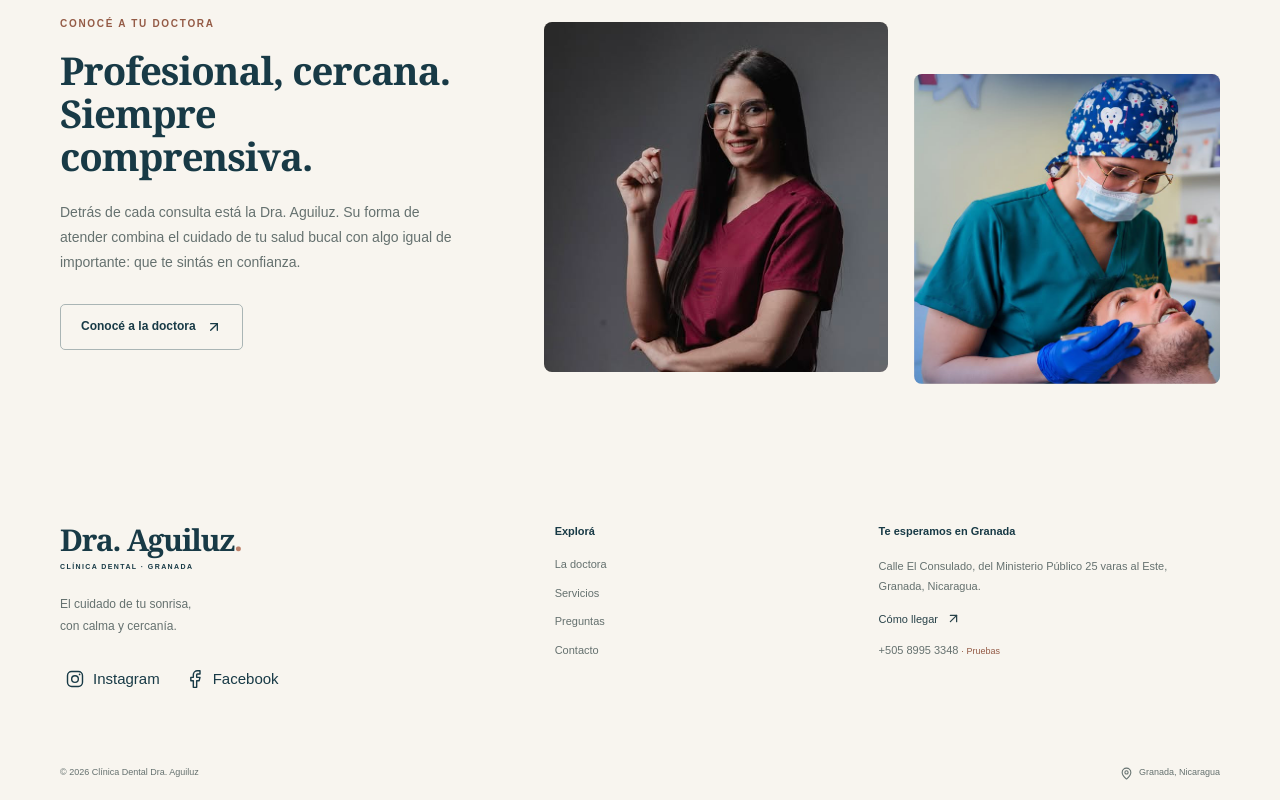
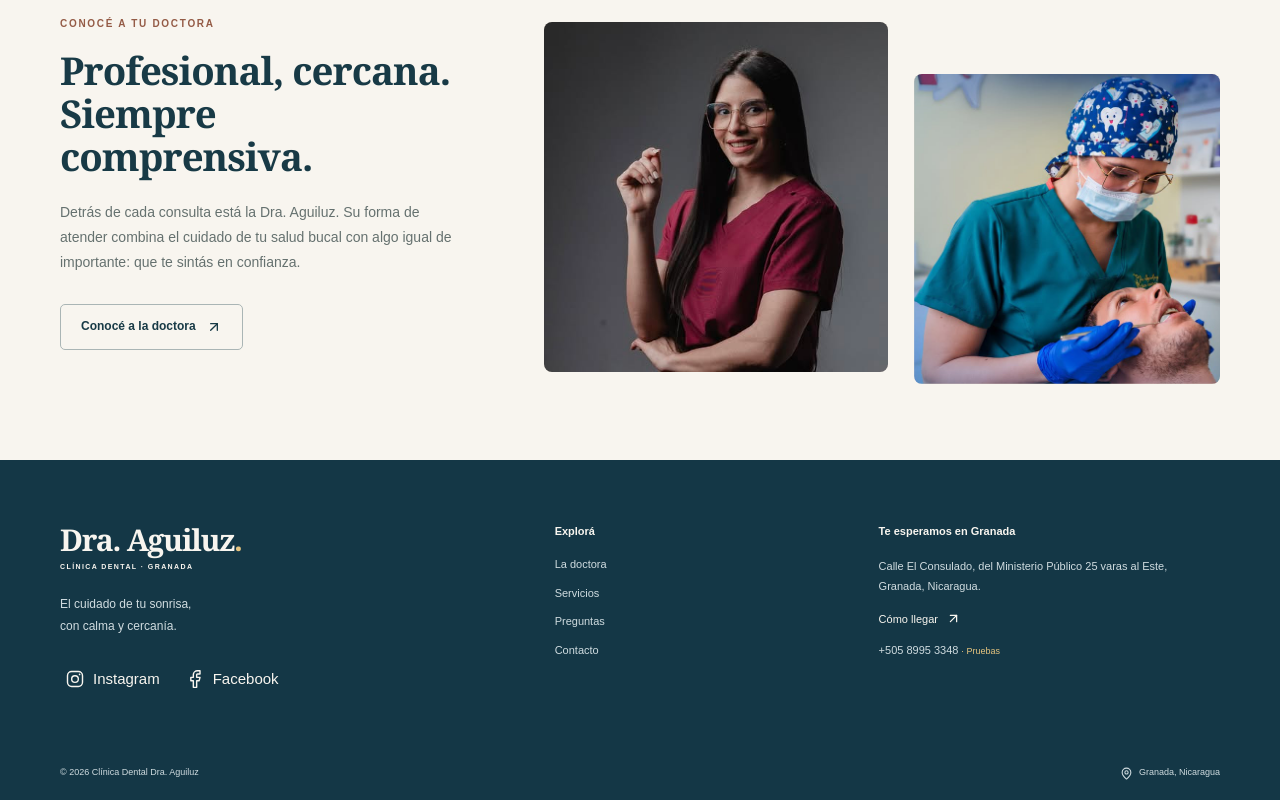
Before and after one commit to joelchavarria/DRA-AGUILUZ, a Next.js app: page / in a window 1280 px wide. Shown: the part 2483-3283 px from the top of the page. Built offline with nearby package versions, Linux system fonts and the light colour scheme; no server answers.

Commit message:
style: footer azul petróleo con contraste accesible

```diff
--- a/src/app/site.css
+++ b/src/app/site.css
@@ -6,6 +6,9 @@
   --brand-navy: #001b30;
   --brand-gold: #e6c47e;
   --cream: #f8f5ef;
+  --footer-background: #143746;
+  --footer-foreground: #f8f5ef;
+  --footer-muted: #d0dce0;
   --sand: #e8ddd0;
   --clay: #bd8069;
   --clay-text: #945b46;
@@ -1145,7 +1148,11 @@ textarea:focus-visible {
 
 /* Footer */
 .site-footer {
-  background: var(--cream);
+  --petrol: var(--footer-foreground);
+  --quiet: var(--footer-muted);
+  --clay: var(--brand-gold);
+  --clay-text: var(--brand-gold);
+  --ring: var(--brand-gold);
   padding-top: 65px;
 }
 .footer-grid {
--- a/src/components/Footer.tsx
+++ b/src/components/Footer.tsx
@@ -7,7 +7,7 @@ import { clinicContact } from "@/config/contact";
 export function Footer() {
   return (
     <>
-      <footer className="site-footer">
+      <footer className="site-footer bg-(--footer-background) text-(--footer-foreground)">
         <div className="page-width footer-grid">
           <div className="footer-brand">
             <Brand />
```
Also changed, not shown: qa/footer-azul-petroleo.jpg (added), 1 other file (tests, documents, lock files or other folders).
